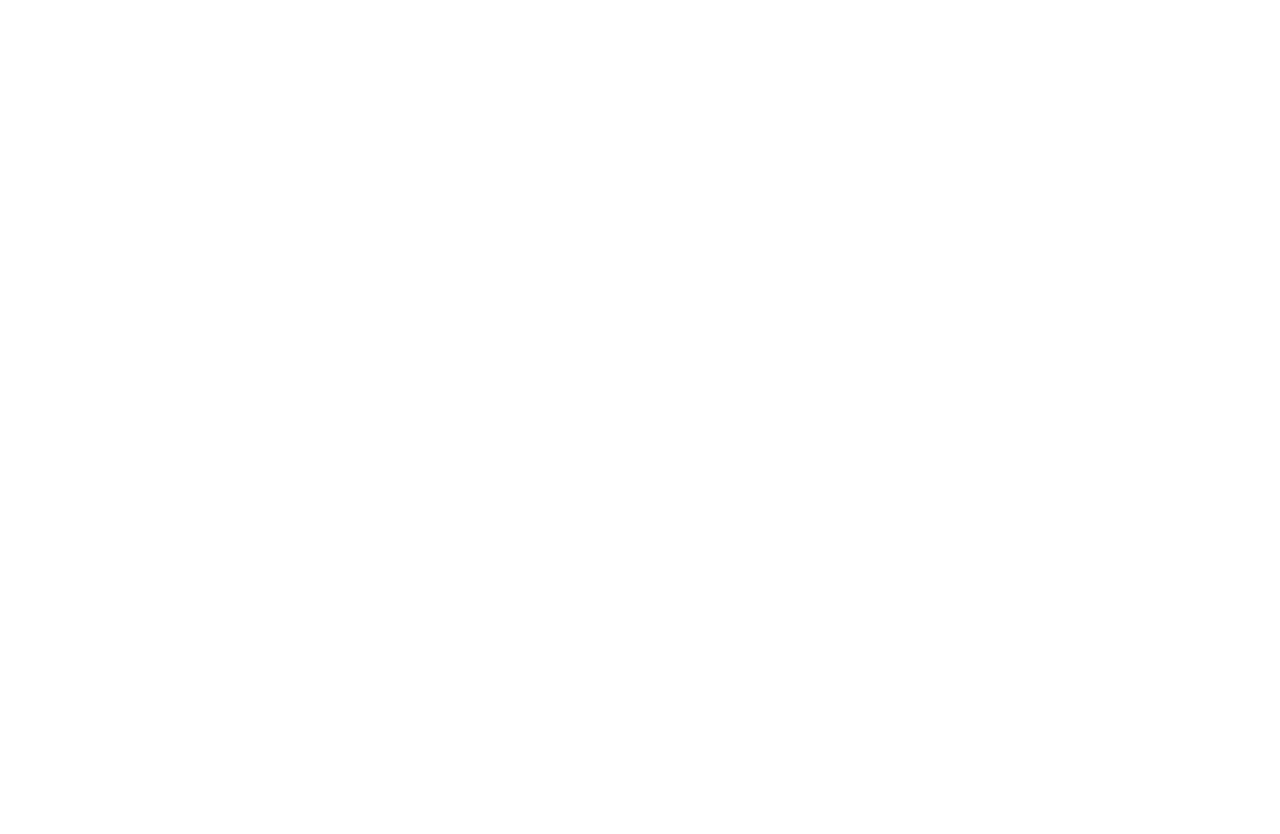
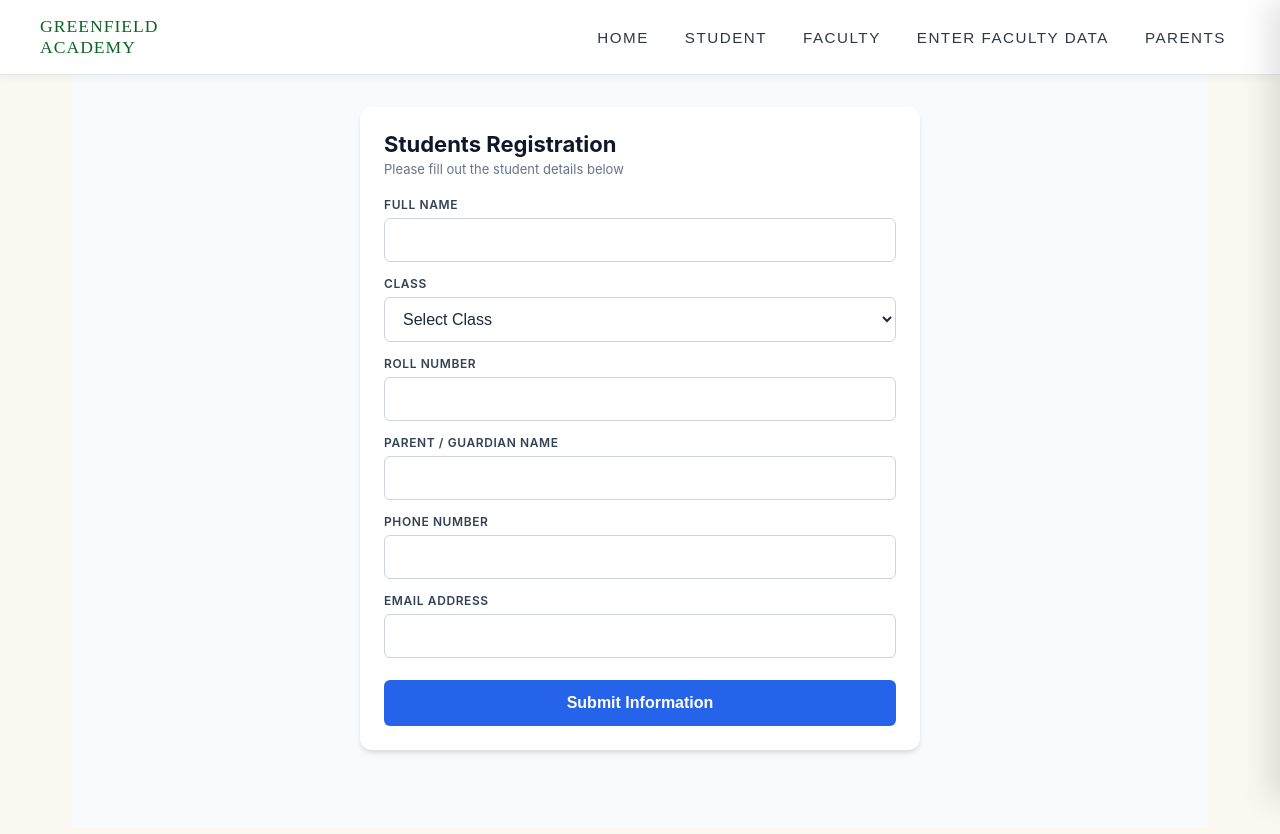
Before and after one commit to amarkch/greenfield-academy, a React (Vite) app in the folder front-end/: page /students-data in a window 1280 px wide. Before the commit this address had no page. Shown: the top 834 px of the page. Before the commit the page ends 800 px from the top, so only its background shows below. Built offline with nearby package versions, Linux system fonts and the light colour scheme.

Commit message:
Insert Students Data

```diff
--- a/front-end/src/App.jsx
+++ b/front-end/src/App.jsx
@@ -10,6 +10,7 @@ import Students from "./pages/Students.jsx";
 import FacultyDetail from "./pages/FacultyDetail.jsx";
 import StudentDetail from "./pages/StudentDetail.jsx";
 import InsertTeacherData from "./pages/InsertTeacherData.jsx";
+import InsertStudentData from "./pages/InsertStudentData.jsx";
 
 
 export default function App() {
@@ -26,6 +27,7 @@ export default function App() {
           <Route path="/faculty/:id" element={<FacultyDetail />} />
           <Route path="/student/:id" element={<StudentDetail />} />
           <Route path="/teacher-data" element={<InsertTeacherData />} />
+          <Route path="/students-data" element={<InsertStudentData />} />
 
         </Route>
       </Routes>
--- /dev/null
+++ b/front-end/src/pages/InsertStudentData.jsx
@@ -0,0 +1,274 @@
+import React, { useState } from 'react';
+import GreenfieldHeaderBar from "../components/GreenfieldHeaderBar.jsx";
+
+const CLASS_OPTIONS = [
+  "class-i",
+  "class-ii",
+  "class-iii",
+  "class-iv",
+  "class-v",
+  "class-vi",
+  "class-vii",
+  "class-viii",
+  "class-ix",
+  "class-x"
+];
+
+function InsertStudentData() {
+  const [formData, setFormData] = useState({
+    name: '',
+    className: '',
+    rollNumber: '',
+    guardianName: '',
+    phone: '',
+    email: ''
+  });
+
+  const [loading, setLoading] = useState(false);
+  const [message, setMessage] = useState('');
+
+  const handleChange = (e) => {
+    const { name, value } = e.target;
+    setFormData((prev) => ({ ...prev, [name]: value }));
+  };
+
+  const handleSubmit = async (e) => {
+    e.preventDefault();
+    setLoading(true);
+    setMessage('');
+
+    try {
+      const response = await fetch('https://greenfield-academy-back-end.onrender.com/api/insert-student-data', {
+        method: 'POST',
+        headers: {
+          'Content-Type': 'application/json',
+        },
+        body: JSON.stringify(formData),
+      });
+
+      if (!response.ok) {
+        throw new Error('Failed to insert student data');
+      }
+
+      const result = await response.json();
+      setMessage('Student data submitted successfully!');
+
+      setFormData({
+        name: '',
+        className: '',
+        rollNumber: '',
+        guardianName: '',
+        phone: '',
+        email: ''
+      });
+    } catch (error) {
+      setMessage(`Error: ${error.message}`);
+    } finally {
+      setLoading(false);
+    }
+  };
+
+  return (
+    <div style={styles.container}>
+      <GreenfieldHeaderBar />
+      <div style={styles.card}>
+        <h2 style={styles.title}>Students Registration</h2>
+        <p style={styles.subtitle}>Please fill out the student details below</p>
+
+        <form onSubmit={handleSubmit} style={styles.form}>
+          <div style={styles.inputGroup}>
+            <label style={styles.label}>Full Name</label>
+            <input
+              type="text"
+              name="name"
+              value={formData.name}
+              onChange={handleChange}
+              style={styles.input}
+              required
+            />
+          </div>
+
+          <div style={styles.inputGroup}>
+            <label style={styles.label}>Class</label>
+            <select
+              name="className"
+              value={formData.className}
+              onChange={handleChange}
+              style={styles.select}
+              required
+            >
+              <option value="">Select Class</option>
+              {CLASS_OPTIONS.map((cls) => (
+                <option key={cls} value={cls}>{cls}</option>
+              ))}
+            </select>
+          </div>
+
+          <div style={styles.inputGroup}>
+            <label style={styles.label}>Roll Number</label>
+            <input
+              type="text"
+              name="rollNumber"
+              value={formData.rollNumber}
+              onChange={handleChange}
+              style={styles.input}
+              required
+            />
+          </div>
+
+          <div style={styles.inputGroup}>
+            <label style={styles.label}>Parent / Guardian Name</label>
+            <input
+              type="text"
+              name="guardianName"
+              value={formData.guardianName}
+              onChange={handleChange}
+              style={styles.input}
+              required
+            />
+          </div>
+
+          <div style={styles.inputGroup}>
+            <label style={styles.label}>Phone Number</label>
+            <input
+              type="tel"
+              name="phone"
+              value={formData.phone}
+              onChange={handleChange}
+              style={styles.input}
+              required
+            />
+          </div>
+
+          <div style={styles.inputGroup}>
+            <label style={styles.label}>Email Address</label>
+            <input
+              type="email"
+              name="email"
+              value={formData.email}
+              onChange={handleChange}
+              style={styles.input}
+              required
+            />
+          </div>
+
+          <button
+            type="submit"
+            disabled={loading}
+            style={{
+              ...styles.submitButton,
+              backgroundColor: loading ? '#93c5fd' : '#2563eb',
+              cursor: loading ? 'not-allowed' : 'pointer'
+            }}
+          >
+            {loading ? 'Submitting...' : 'Submit Information'}
+          </button>
+        </form>
+
+        {message && (
+          <div style={{
+            ...styles.message,
+            backgroundColor: message.startsWith('Error') ? '#fee2e2' : '#dcfce7',
+            color: message.startsWith('Error') ? '#b91c1c' : '#15803d'
+          }}>
+            {message}
+          </div>
+        )}
+      </div>
+    </div>
+  );
+}
+
+const styles = {
+  container: {
+    display: 'flex',
+    justifyContent: 'center',
+    alignItems: 'center',
+    minHeight: '100vh',
+    backgroundColor: '#f8fafc',
+    fontFamily: '-apple-system, BlinkMacSystemFont, "Segoe UI", Roboto, "Helvetica Neue", Arial, sans-serif',
+    padding: '16px',
+    boxSizing: 'border-box'
+  },
+  card: {
+    background: '#ffffff',
+    padding: '24px',
+    borderRadius: '12px',
+    boxShadow: '0 4px 6px -1px rgba(0, 0, 0, 0.1), 0 2px 4px -1px rgba(0, 0, 0, 0.06)',
+    width: '100%',
+    maxWidth: '560px',
+    boxSizing: 'border-box',
+    margin: '0 auto'
+  },
+  title: {
+    margin: '0 0 4px 0',
+    fontSize: '22px',
+    fontWeight: '700',
+    color: '#0f172a'
+  },
+  subtitle: {
+    margin: '0 0 20px 0',
+    fontSize: '13px',
+    color: '#64748b'
+  },
+  form: {
+    display: 'flex',
+    flexDirection: 'column',
+    gap: '14px'
+  },
+  inputGroup: {
+    display: 'flex',
+    flexDirection: 'column',
+    gap: '6px',
+    width: '100%'
+  },
+  label: {
+    fontSize: '12px',
+    fontWeight: '600',
+    color: '#334155',
+    textTransform: 'uppercase',
+    letterSpacing: '0.05em'
+  },
+  input: {
+    padding: '12px 14px',
+    borderRadius: '6px',
+    border: '1px solid #cbd5e1',
+    fontSize: '16px',
+    color: '#1e293b',
+    outline: 'none',
+    width: '100%',
+    boxSizing: 'border-box'
+  },
+  select: {
+    padding: '12px 14px',
+    borderRadius: '6px',
+    border: '1px solid #cbd5e1',
+    fontSize: '16px',
+    color: '#1e293b',
+    outline: 'none',
+    width: '100%',
+    backgroundColor: '#ffffff',
+    boxSizing: 'border-box'
+  },
+  submitButton: {
+    marginTop: '8px',
+    padding: '14px',
+    color: '#ffffff',
+    border: 'none',
+    borderRadius: '6px',
+    fontSize: '16px',
+    fontWeight: '600',
+    width: '100%',
+    transition: 'background-color 0.2s'
+  },
+  message: {
+    marginTop: '16px',
+    padding: '12px',
+    borderRadius: '6px',
+    fontSize: '14px',
+    fontWeight: '500',
+    textAlign: 'center'
+  }
+};
+
+export default InsertStudentData;
```
Also changed, not shown: 1 other file (tests, documents, lock files or other folders).
